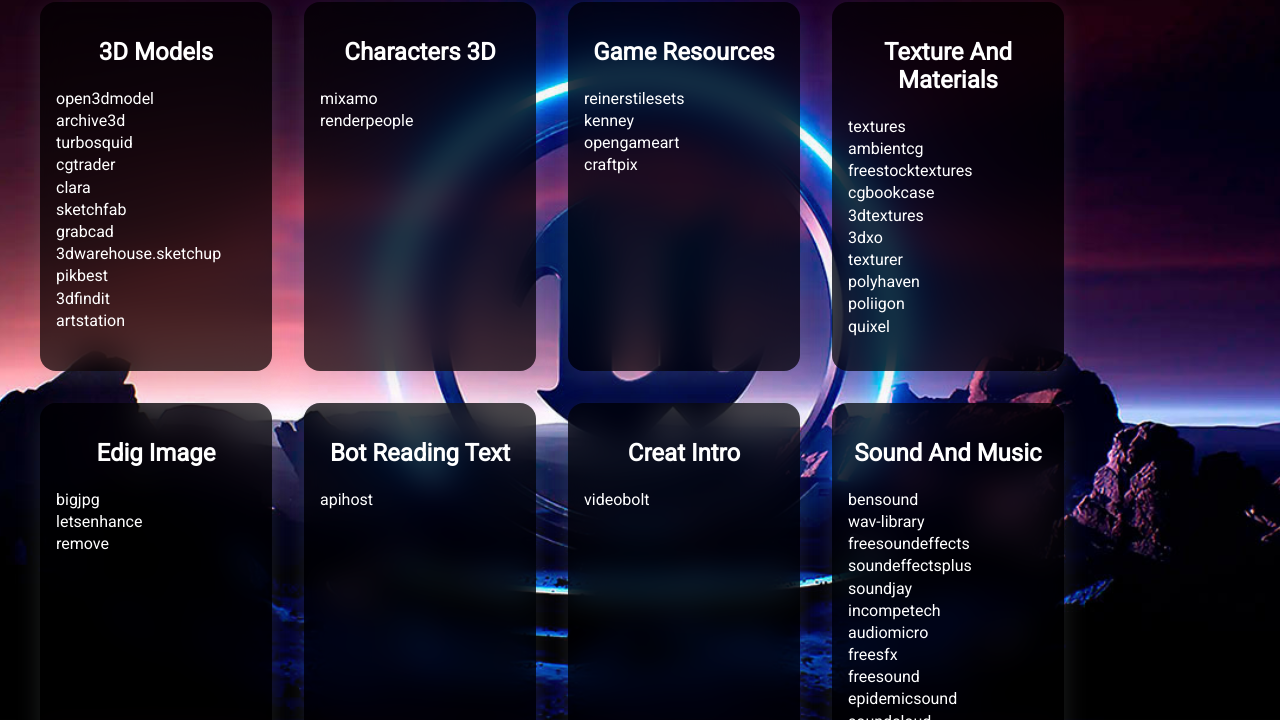
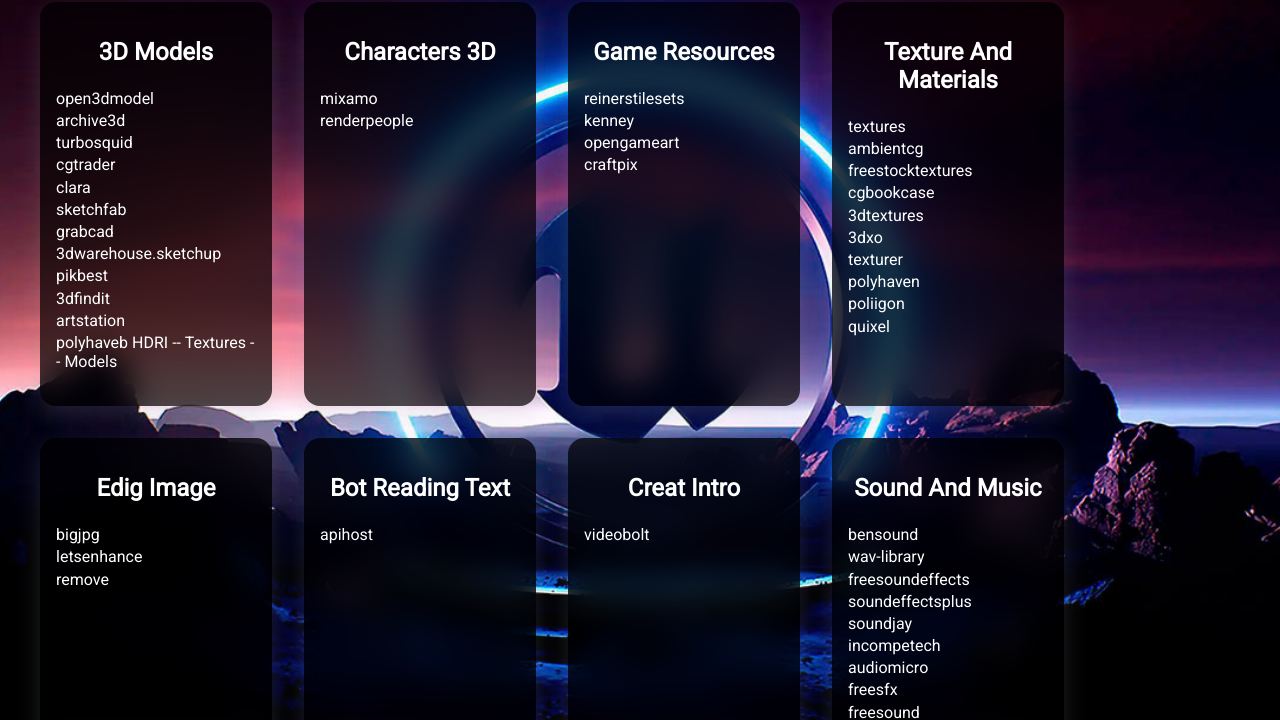
Before and after one commit to Batareika007/LInksForUE, a plain HTML site: page index.html in a window 1280 px wide. Shown: the part 79-799 px from the top of the page. Drawn offline with Linux system fonts and the light colour scheme.

Commit message:
added link to polyhaven

```diff
--- a/index.html
+++ b/index.html
@@ -29,6 +29,7 @@
                     <li><a href="https://pikbest.com" target="_blank" rel="noopener noreferrer">pikbest</a></li>
                     <li><a href="https://www.3dfindit.com/en/" target="_blank" rel="noopener noreferrer">3dfindit</a></li>
                     <li><a href="https://www.artstation.com/" target="_blank" rel="noopener noreferrer">artstation</a></li>
+                    <li><a href="https://polyhaven.com/" target="_blank" rel="noopener noreferrer">polyhaveb</a> HDRI -- Textures -- Models </li>
                 </ul>
             </section>
             <section>
```
